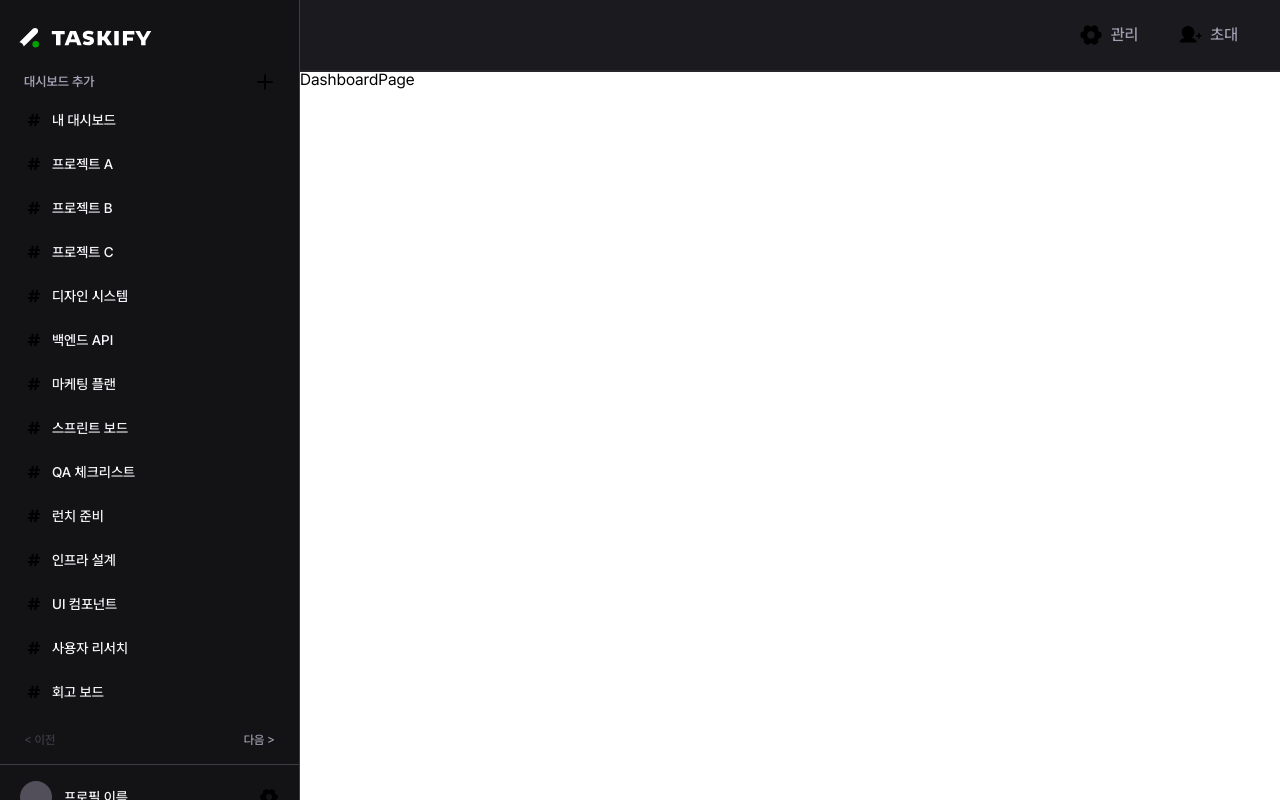
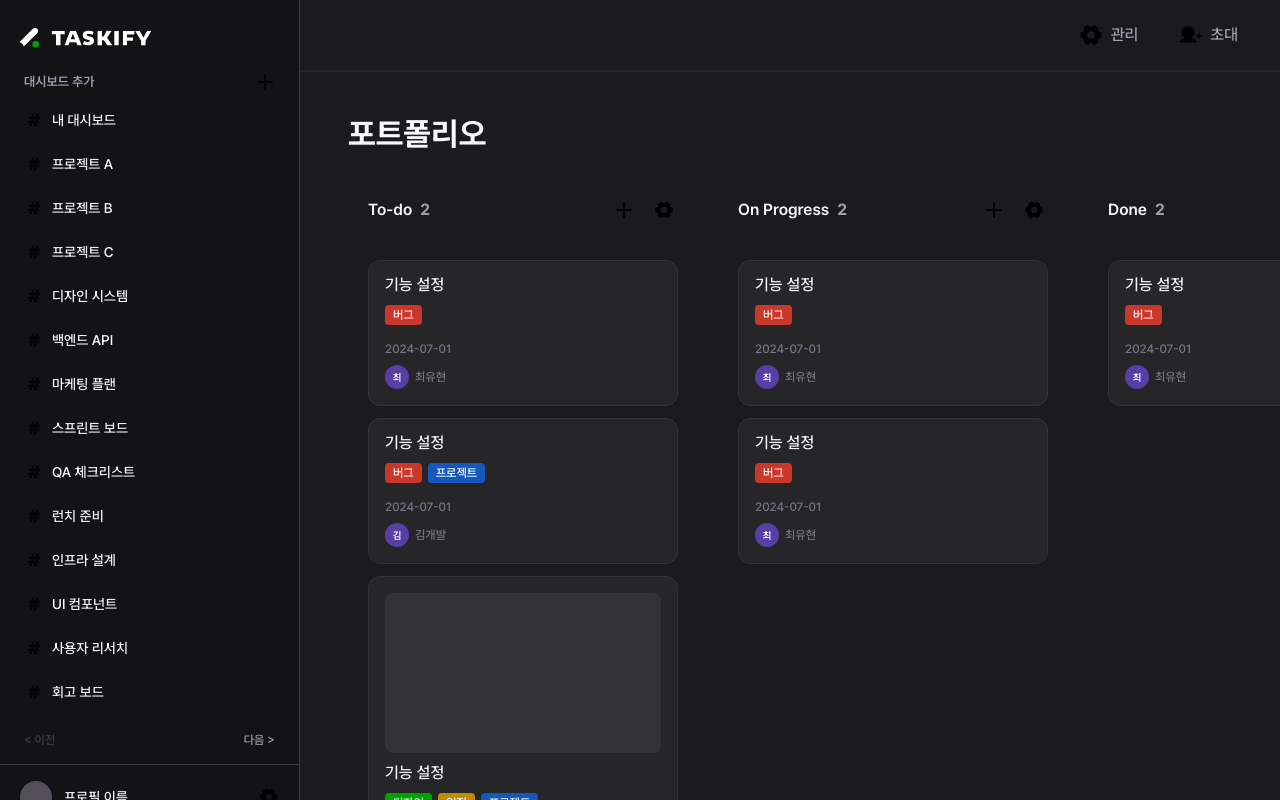
Before and after one commit to part3-5team/Taskify, a Next.js app: page /dashboard/1 in a window 1280 px wide. Built offline with nearby package versions, Linux system fonts and the light colour scheme.

Commit message:
feat: 대시보드 페이지 임시 조립

```diff
--- a/app/(dashboard)/dashboard/[id]/page.tsx
+++ b/app/(dashboard)/dashboard/[id]/page.tsx
@@ -1,3 +1,258 @@
+'use client'
+
+import React, { useState, useEffect } from 'react'
+import {
+  DndContext,
+  DragEndEvent,
+  DragStartEvent,
+  DragOverlay,
+} from '@dnd-kit/core'
+import Column from '@/components/dashboard/Column'
+import Card from '@/components/dashboard/TaskCard'
+
+type TagData = {
+  id: number
+  label: string
+}
+
+type CardData = {
+  id: string
+  title: string
+  tags?: TagData[]
+  dueDate?: string
+  assigneeName?: string
+  hasImage?: boolean
+}
+
+type ColumnData = {
+  id: string
+  title: string
+  cards: CardData[]
+}
+
+const initialColumns: ColumnData[] = [
+  {
+    id: 'todo',
+    title: 'To-do',
+    cards: [
+      {
+        id: 'card-1',
+        title: '기능 설정',
+        tags: [{ id: 1, label: '버그' }],
+        dueDate: '2024-07-01',
+        assigneeName: '최유현',
+      },
+      {
+        id: 'card-2',
+        title: '기능 설정',
+        tags: [
+          { id: 1, label: '버그' },
+          { id: 2, label: '프로젝트' },
+        ],
+        dueDate: '2024-07-01',
+        assigneeName: '김개발',
+      },
+      {
+        id: 'card-3',
+        title: '기능 설정',
+        tags: [
+          { id: 1, label: '디자인' },
+          { id: 2, label: '일정' },
+          { id: 3, label: '프로젝트' },
+        ],
+        dueDate: '2024-07-01',
+        assigneeName: '김개발',
+        hasImage: true,
+      },
+    ],
+  },
+  {
+    id: 'on-progress',
+    title: 'On Progress',
+    cards: [
+      {
+        id: 'card-4',
+        title: '기능 설정',
+        tags: [{ id: 1, label: '버그' }],
+        dueDate: '2024-07-01',
+        assigneeName: '최유현',
+      },
+      {
+        id: 'card-5',
+        title: '기능 설정',
+        tags: [{ id: 1, label: '버그' }],
+        dueDate: '2024-07-01',
+        assigneeName: '최유현',
+      },
+    ],
+  },
+  {
+    id: 'done',
+    title: 'Done',
+    cards: [
+      {
+        id: 'card-6',
+        title: '기능 설정',
+        tags: [{ id: 1, label: '버그' }],
+        dueDate: '2024-07-01',
+        assigneeName: '최유현',
+      },
+    ],
+  },
+]
+
 export default function DashboardPage() {
-  return <div>DashboardPage</div>
+  const [columns, setColumns] = useState<ColumnData[]>(initialColumns)
+  const [activeCardData, setActiveCardData] = useState<CardData | null>(null)
+
+  // SSR Hydration 에러 방지용
+  const [isMounted, setIsMounted] = useState(false)
+
+  useEffect(() => {
+    // eslint-disable-next-line react-hooks/set-state-in-effect
+    setIsMounted(true)
+  }, [])
+
+  if (!isMounted) {
+    return null // 클라이언트 측 마운트 전에는 렌더링 무시
+  }
+
+  const handleDragStart = (event: DragStartEvent) => {
+    const { active } = event
+    const allCards = columns.flatMap((c) => c.cards)
+    const card = allCards.find((c) => c.id === active.id)
+    if (card) {
+      setActiveCardData(card)
+    }
+  }
+
+  const handleDragEnd = (event: DragEndEvent) => {
+    const { active, over } = event
+    setActiveCardData(null) // 드래그 종료 시 오버레이 해제
+
+    if (!over) return
+
+    const cardId = active.id as string
+    const targetId = over.id as string
+
+    setColumns((prevCols) => {
+      // 1. 기존 위치 파악하기 (위에서 아래로 드래그하는 경우인지 판별용)
+      let sourceColOriginal = -1
+      let sourceCardOriginal = -1
+      let targetColOriginal = -1
+      let targetCardOriginal = -1
+
+      prevCols.forEach((col, cIdx) => {
+        const sIdx = col.cards.findIndex((c) => c.id === cardId)
+        if (sIdx !== -1) {
+          sourceColOriginal = cIdx
+          sourceCardOriginal = sIdx
+        }
+        const tIdx = col.cards.findIndex((c) => c.id === targetId)
+        if (tIdx !== -1) {
+          targetColOriginal = cIdx
+          targetCardOriginal = tIdx
+        }
+      })
+
+      const isTopToBottom =
+        sourceColOriginal === targetColOriginal &&
+        sourceCardOriginal !== -1 &&
+        targetCardOriginal !== -1 &&
+        sourceCardOriginal < targetCardOriginal
+
+      let movedCard: CardData | null = null
+
+      // 2. 기존 컬럼에서 드래그된 카드를 찾고 제거함 (깊은 복사)
+      const newCols = prevCols.map((col) => {
+        const cardIndex = col.cards.findIndex((c) => c.id === cardId)
+        if (cardIndex !== -1) {
+          movedCard = col.cards[cardIndex]
+          return {
+            ...col,
+            cards: col.cards.filter((c) => c.id !== cardId),
+          }
+        }
+        return { ...col, cards: [...col.cards] }
+      })
+
+      if (!movedCard) return prevCols
+
+      // 3. 타겟 위치 찾기 및 끼워넣기
+      // 케이스 A: 컬럼 위(빈 공간)에 떨어뜨린 경우 -> 맨 아래에 추가
+      const targetColIndex = newCols.findIndex((col) => col.id === targetId)
+      if (targetColIndex !== -1) {
+        newCols[targetColIndex].cards.push(movedCard)
+        return newCols
+      }
+
+      // 케이스 B: 특정 다른 "카드 위"에 떨어뜨린 경우
+      for (let i = 0; i < newCols.length; i++) {
+        const dropIndex = newCols[i].cards.findIndex((c) => c.id === targetId)
+        if (dropIndex !== -1) {
+          // 위에서 아래로 당기는 거면 목표 카드의 '다음' 인덱스에 삽입해야 순서가 바뀜
+          const insertIndex = dropIndex + (isTopToBottom ? 1 : 0)
+          newCols[i].cards.splice(insertIndex, 0, movedCard) // 끼워넣기
+          return newCols
+        }
+      }
+
+      return prevCols
+    })
+  }
+
+  const handleDragCancel = () => {
+    setActiveCardData(null)
+  }
+
+  return (
+    <div className="bg-bg flex min-h-screen w-full flex-col text-gray-100">
+      {/* 해당하는 대시보드 제목 불러와야함 */}
+      <h1 className="text-3xl-32-bold px-12 pt-6 pb-1 leading-19">
+        포트폴리오
+      </h1>
+
+      {/* 컬럼 가로 */}
+      <DndContext
+        onDragStart={handleDragStart}
+        onDragEnd={handleDragEnd}
+        onDragCancel={handleDragCancel}
+      >
+        <div className="flex flex-1 gap-5 overflow-x-auto px-12 pb-10">
+          {columns.map((column) => (
+            <Column key={column.id} id={column.id} title={column.title}>
+              {column.cards.map((card) => (
+                <Card
+                  key={card.id}
+                  id={card.id}
+                  title={card.title}
+                  tags={card.tags}
+                  dueDate={card.dueDate}
+                  assigneeName={card.assigneeName}
+                  hasImage={card.hasImage}
+                />
+              ))}
+            </Column>
+          ))}
+
+          {/* TODO: 새로운 컬럼 추가 버튼 영역 */}
+        </div>
+
+        {/* 최상위에서 그려지는 오버레이 (스크롤 이슈 방지) */}
+        <DragOverlay>
+          {activeCardData ? (
+            <Card
+              id={activeCardData.id}
+              title={activeCardData.title}
+              tags={activeCardData.tags}
+              dueDate={activeCardData.dueDate}
+              assigneeName={activeCardData.assigneeName}
+              hasImage={activeCardData.hasImage}
+              isOverlay={true}
+            />
+          ) : null}
+        </DragOverlay>
+      </DndContext>
+    </div>
+  )
 }
```
